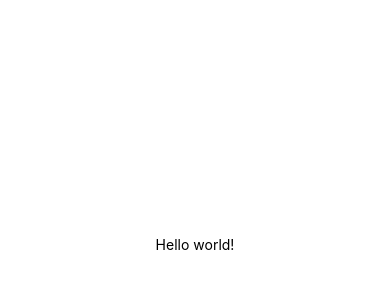
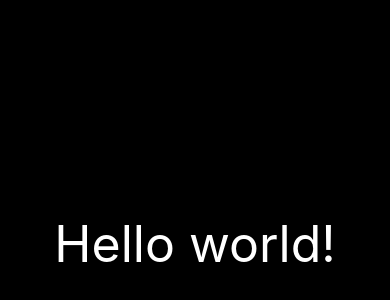
Before and after one commit to kingov-alexey/todo-app-react-native, a React Native app: screen / in a window 390 px wide. Shown: the part 178-478 px from the top of the page. Built offline with nearby package versions, Linux system fonts and the light colour scheme.

Commit message:
2.4 preparation

```diff
--- a/App.js
+++ b/App.js
@@ -4,17 +4,25 @@
 export default function App() {
   return (
     <View style={styles.container}>
-      <Text>Hello world!</Text>
+      {/* <Text style={{ color: '#fff' }}>Hello world!</Text> инлайн стили*/}
+      <Text style={styles.text}>Hello world!</Text>
       <StatusBar style="auto" />
     </View>
   );
 }
 
+//
+
 const styles = StyleSheet.create({
   container: {
     flex: 1,
-    backgroundColor: '#fff',
+    flexDirection: 'row',
+    backgroundColor: '#000',
     alignItems: 'center',
     justifyContent: 'center',
   },
+  text: {
+    color: '#fff',
+    fontSize: 50,
+  },
 });
```
